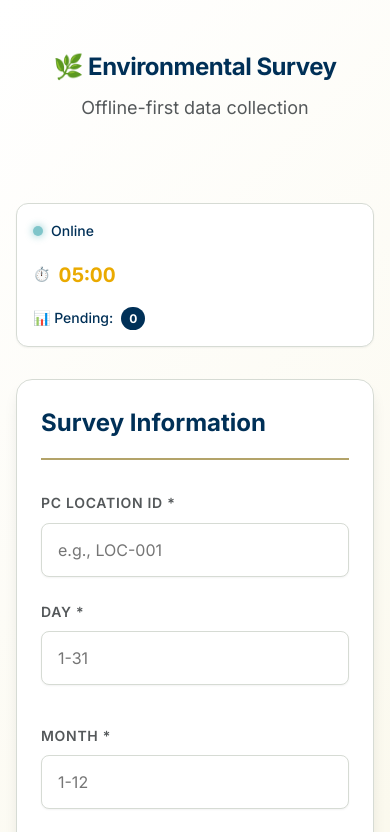
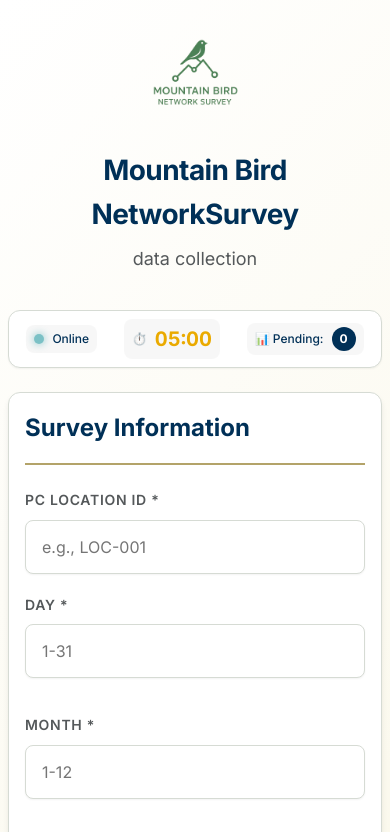
Before and after one commit to ovijar/survey_gtech_birds, a plain HTML site: page index.html in a window 390 px wide. Shown: the top 832 px of the page. Drawn offline with Linux system fonts and the light colour scheme; a script that the page names is missing.

Commit message:
feat: Add multi-step form navigation, improve mobile responsiveness including iOS safe areas, and update header with new logo.

```diff
--- a/index.html
+++ b/index.html
@@ -3,7 +3,7 @@
 
 <head>
     <meta charset="UTF-8">
-    <meta name="viewport" content="width=device-width, initial-scale=1.0">
+    <meta name="viewport" content="width=device-width, initial-scale=1.0, viewport-fit=cover">
 
     <!-- SEO Meta Tags -->
     <title>Survey PWA - Environmental Survey Data Collection</title>
@@ -37,15 +37,17 @@
     <link href="https://fonts.googleapis.com/css2?family=Inter:wght@400;500;600;700&display=swap" rel="stylesheet">
 
     <!-- Styles -->
-    <link rel="stylesheet" href="./styles.css">
+    <link rel="stylesheet" href="./styles.css?v=2">
 </head>
 
 <body>
     <div class="container">
         <!-- Header -->
         <header class="header">
-            <h1>🌿 Environmental Survey</h1>
-            <p>Offline-first data collection</p>
+            <img src="./icons/icon-mbns.png" alt="Mountain Bird Network Survey Logo" class="header-logo"
+                style="max-width: 100px; margin-bottom: 1rem;">
+            <h1>Mountain Bird NetworkSurvey</h1>
+            <p>data collection</p>
         </header>
 
         <!-- Status Bar -->
@@ -192,7 +194,7 @@
     </div>
 
     <!-- Scripts -->
-    <script src="./config.js"></script>
+    <script src="./config.js?v=2"></script>
     <script src="https://unpkg.com/dexie@3.2.4/dist/dexie.min.js"></script>
     <script src="./db.js"></script>
     <script src="./sync.js"></script>
--- a/navigation.js
+++ b/navigation.js
@@ -16,8 +16,14 @@ function goToPage2() {
     }
 
     // Hide page 1, show page 2
-    document.getElementById('page1').classList.remove('active');
-    document.getElementById('page2').classList.add('active');
+    const page1 = document.getElementById('page1');
+    const page2 = document.getElementById('page2');
+
+    page1.classList.remove('active');
+    page1.style.display = 'none';
+
+    page2.classList.add('active');
+    page2.style.display = 'block';
 
     // Scroll to top
     window.scrollTo(0, 0);
@@ -25,8 +31,14 @@ function goToPage2() {
 
 function goToPage1() {
     // Hide page 2, show page 1
-    document.getElementById('page2').classList.remove('active');
-    document.getElementById('page1').classList.add('active');
+    const page1 = document.getElementById('page1');
+    const page2 = document.getElementById('page2');
+
+    page2.classList.remove('active');
+    page2.style.display = 'none';
+
+    page1.classList.add('active');
+    page1.style.display = 'block';
 
     // Scroll to top
     window.scrollTo(0, 0);
@@ -36,6 +48,16 @@ function goToPage1() {
 document.addEventListener('DOMContentLoaded', () => {
     const nextBtn = document.getElementById('nextBtn');
     const prevBtn = document.getElementById('prevBtn');
+    const page1 = document.getElementById('page1');
+    const page2 = document.getElementById('page2');
+
+    // Ensure initial state
+    if (page1 && page2) {
+        page1.style.display = 'block';
+        page2.style.display = 'none';
+        page1.classList.add('active');
+        page2.classList.remove('active');
+    }
 
     if (nextBtn) {
         nextBtn.addEventListener('click', goToPage2);
--- a/styles.css
+++ b/styles.css
@@ -582,30 +582,99 @@ textarea {
 /* ============================================
    Responsive Design
    ============================================ */
+/* ============================================
+   Responsive Design (Mobile First Optimizations)
+   ============================================ */
 @media (max-width: 768px) {
     .container {
-        padding: var(--spacing-md);
+        padding: var(--spacing-sm);
+        max-width: 100%;
+    }
+
+    .header {
+        margin-bottom: var(--spacing-lg);
+        padding: var(--spacing-md) 0;
     }
 
     .header h1 {
-        font-size: var(--font-size-2xl);
+        font-size: 1.75rem;
+        /* Smaller title for mobile */
     }
 
     .form-card {
-        padding: var(--spacing-lg);
+        padding: var(--spacing-md);
+        border-radius: var(--radius-lg);
+        box-shadow: var(--shadow-md);
+        /* Lighter shadow for performance */
     }
 
     .form-row {
         grid-template-columns: 1fr;
+        /* Stack inputs vertically */
+        gap: var(--spacing-md);
     }
 
     .status-bar {
-        flex-direction: column;
-        align-items: stretch;
+        flex-direction: row;
+        /* Keep in row but wrap if needed */
+        flex-wrap: wrap;
+        justify-content: space-around;
+        padding: var(--spacing-sm);
+        gap: var(--spacing-sm);
+    }
+
+    .status-item {
+        font-size: var(--font-size-xs);
+        background: rgba(0, 0, 0, 0.03);
+        padding: 4px 8px;
+        border-radius: var(--radius-md);
     }
 
     .form-actions {
-        flex-direction: column;
+        flex-direction: column-reverse;
+        /* Primary action on top/bottom depending on preference, usually column is fine */
+        gap: var(--spacing-md);
+    }
+
+    .btn {
+        width: 100%;
+        /* Full width buttons */
+        padding: var(--spacing-md);
+        /* Larger touch target */
+        font-size: 1rem;
+    }
+}
+
+@media (max-width: 480px) {
+
+    /* Specific optimizations for smaller phones */
+    :root {
+        --spacing-lg: 1.25rem;
+        --spacing-xl: 1.5rem;
+    }
+
+    body {
+        /* Prevent horizontal scroll */
+        overflow-x: hidden;
+    }
+
+    /* iOS Safe Area Support */
+    .container {
+        padding-bottom: calc(var(--spacing-lg) + env(safe-area-inset-bottom));
+        padding-left: calc(var(--spacing-sm) + env(safe-area-inset-left));
+        padding-right: calc(var(--spacing-sm) + env(safe-area-inset-right));
+    }
+
+    /* Prevent auto-zoom on inputs in iOS */
+    input,
+    select,
+    textarea {
+        font-size: 16px !important;
+    }
+
+    .page-title {
+        font-size: 1.25rem;
+        margin-bottom: var(--spacing-lg);
     }
 }
 
@@ -627,3 +696,22 @@ textarea {
 .mb-lg {
     margin-bottom: var(--spacing-lg);
 }
+
+/* Form Pages (Multi-step) */
+.form-page {
+    display: none;
+    animation: fadeIn 0.4s ease-out;
+}
+
+.form-page.active {
+    display: block;
+}
+
+.page-title {
+    font-size: var(--font-size-2xl);
+    font-weight: 700;
+    color: var(--color-navy-blue);
+    margin-bottom: var(--spacing-xl);
+    padding-bottom: var(--spacing-md);
+    border-bottom: 2px solid var(--color-tech-gold);
+}
```
Also changed, not shown: icons/icon-192.png (deleted), icons/icon-512.png (deleted), icons/icon-mbns.png (added).
